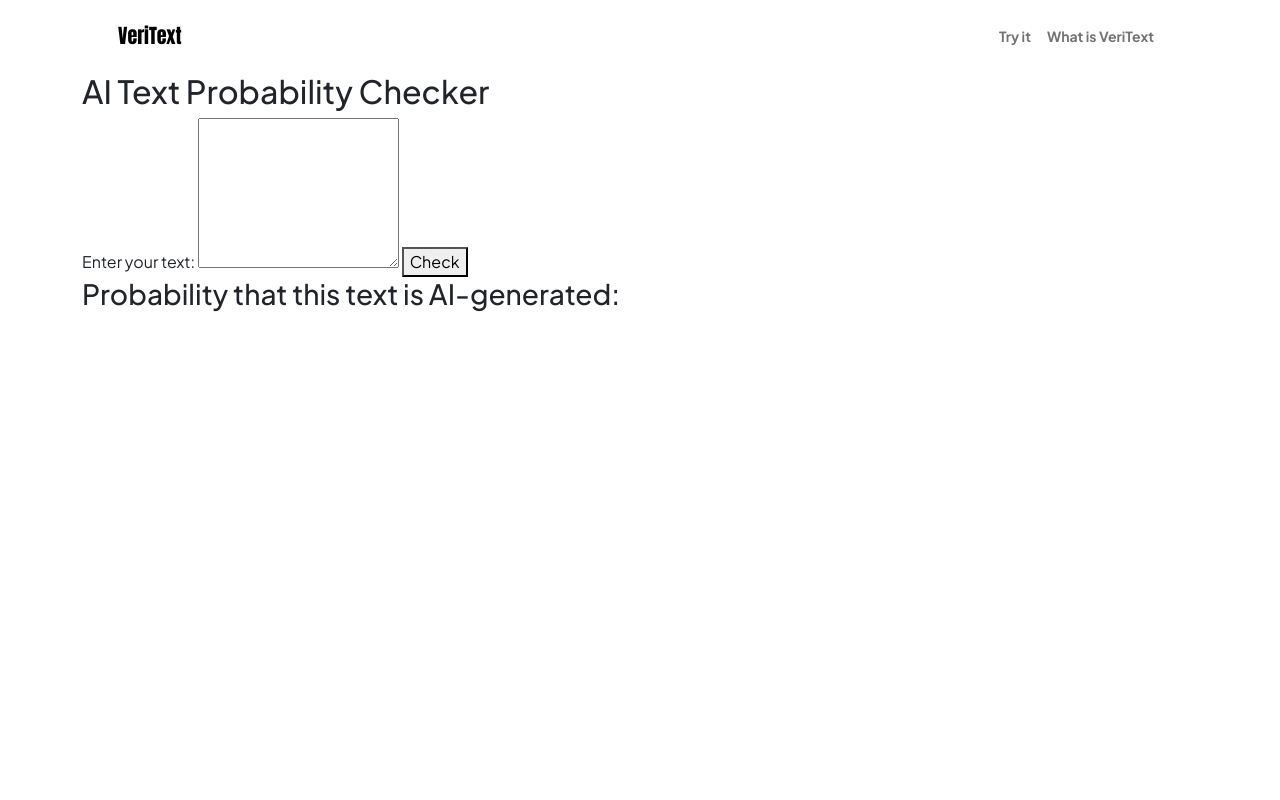
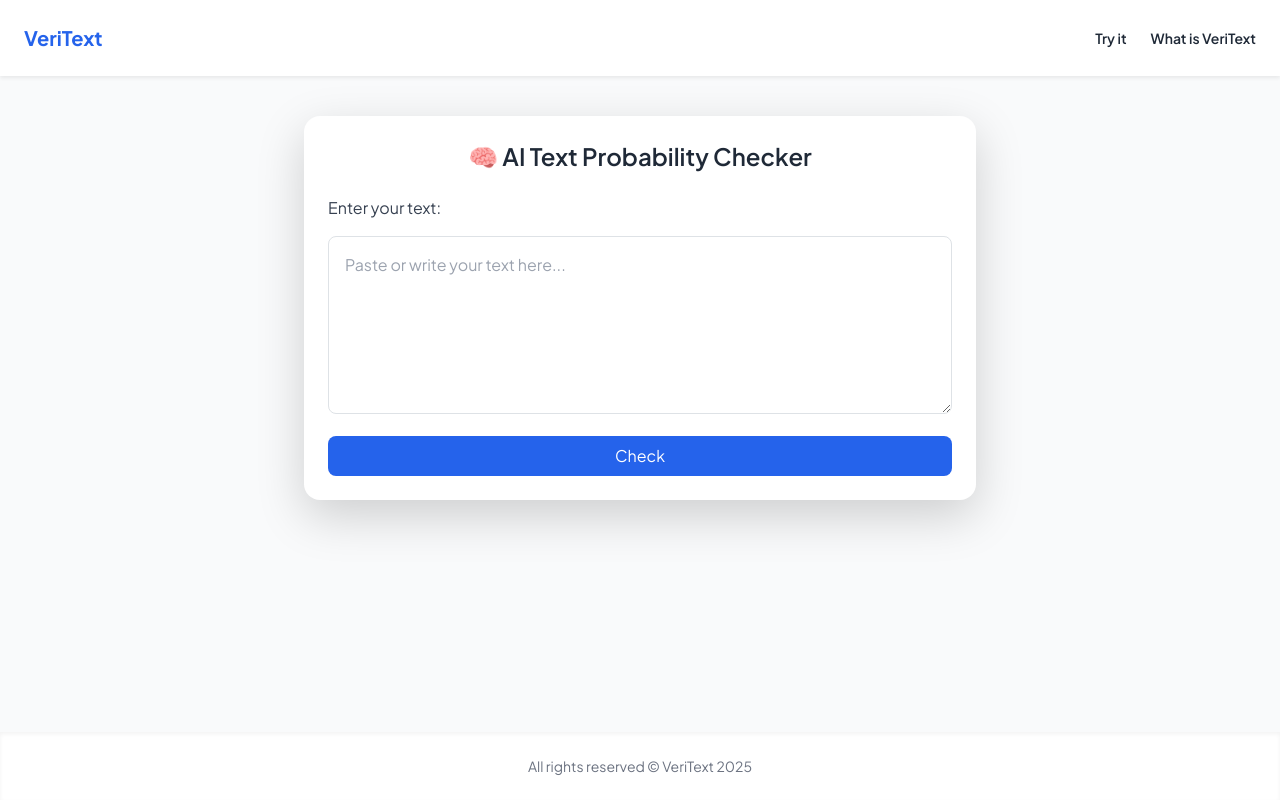
Before and after one commit to salahbdg/VeriText, a Flask app: page /check in a window 1280 px wide. Run offline with Flask 3, Linux system fonts and the light colour scheme; some libraries are stand-ins or nearby versions.

Commit message:
update frontend

```diff
--- a/frontend/routes/checker.py
+++ b/frontend/routes/checker.py
@@ -1,7 +1,19 @@
-from flask import Blueprint, render_template
+from flask import Blueprint, render_template, request, jsonify
 
 checker_bp = Blueprint('checker', __name__)
 
 @checker_bp.route('/check')
 def check():
     return render_template('check.html')
+
+@checker_bp.route('/check_text', methods=['POST'])
+def check_text():
+    data = request.get_json()
+    user_text = data.get('text')
+
+    # You can do actual logic here, but for now we'll simulate a response
+    mock_probability = 72.5  # example value
+
+    return jsonify({
+        'probability': mock_probability
+    })
--- a/frontend/templates/check.html
+++ b/frontend/templates/check.html
@@ -1,17 +1,19 @@
 {% extends "layout.html" %}
 
 {% block main %}
-<!-- CHECK-->
-<div class="container">
-    <h2>AI Text Probability Checker</h2>
-    <form id="textForm">
-        <label for="userText">Enter your text:</label>
-        <textarea id="userText" name="userText" rows="6"></textarea>
-        <button type="submit">Check</button>
+<div class="max-w-2xl mx-auto mt-10 p-6 bg-white rounded-2xl shadow-lg">
+    <h2 class="text-2xl font-semibold mb-6 text-center text-gray-800">🧠 AI Text Probability Checker</h2>
+
+    <form id="textForm" class="space-y-4">
+        <label for="userText" class="block text-gray-700 font-medium">Enter your text:</label>
+        <textarea id="userText" name="userText" rows="6" class="w-full p-3 border border-gray-300 rounded-lg focus:outline-none focus:ring-2 focus:ring-blue-500" placeholder="Paste or write your text here..."></textarea>
+        <div id="error-message" class="text-red-500 mt-2 hidden">Text cannot be empty!</div>
+        <button type="submit" class="w-full bg-blue-600 text-white py-2 px-4 rounded-lg hover:bg-blue-700 transition-all">Check</button>
     </form>
-    <div id="result" class="hidden">
-        <h3>Probability that this text is AI-generated:</h3>
-        <p id="probability"></p>
+
+    <div id="result" class="hidden mt-6 text-center">
+        <h3 class="text-xl font-semibold text-gray-800">Probability this is AI-generated:</h3>
+        <p id="probability" class="text-3xl text-blue-600 font-bold mt-2"></p>
     </div>
 </div>
 
@@ -20,6 +22,20 @@
         event.preventDefault();
 
         const userText = document.getElementById("userText").value;
+
+        // If text is empty, show error message
+        if (userText.trim() === "") {
+            const errorMessage = document.getElementById("error-message");
+            errorMessage.classList.remove("hidden"); // Show the error message
+
+            // Hide the error message after 5 seconds
+            setTimeout(() => {
+                errorMessage.classList.add("hidden");
+            }, 5000);
+            return; // Stop form submission
+        }
+
+        // Proceed with the API call if the text is not empty
         const response = await fetch("/check_text", {
             method: "POST",
             headers: { "Content-Type": "application/json" },
@@ -31,5 +47,4 @@
         document.getElementById("result").classList.remove("hidden");
     });
 </script>
-
 {% endblock %}
--- a/frontend/templates/layout.html
+++ b/frontend/templates/layout.html
@@ -2,72 +2,60 @@
 <html lang="en">
 <head>
     <meta charset="utf-8" />
-        <meta name="viewport" content="width=device-width, initial-scale=1, shrink-to-fit=no" />
-        <meta name="description" content="" />
-        <meta name="author" content="" />
+    <meta name="viewport" content="width=device-width, initial-scale=1" />
     <title>VeriText</title>
-        <!-- Favicon-->
-        <link rel="icon" type="image/x-icon" href="assets/favicon.ico" />
-        <!-- Custom Google font-->
+
+    <!-- Favicon -->
+    <link rel="icon" type="image/x-icon" href="{{ url_for('static', filename='assets/favicon.ico') }}" />
+
+    <!-- Google Fonts -->
     <link rel="preconnect" href="https://fonts.googleapis.com" />
     <link rel="preconnect" href="https://fonts.gstatic.com" crossorigin />
-        <link href="https://fonts.googleapis.com/css2?family=Plus+Jakarta+Sans:wght@100;200;300;400;500;600;700;800;900&amp;display=swap" rel="stylesheet" />
-        <!-- Bootstrap icons-->
-        <link href="https://cdn.jsdelivr.net/npm/bootstrap-icons@1.8.1/font/bootstrap-icons.css" rel="stylesheet" />
-        <!-- Core theme CSS (includes Bootstrap)-->
+    <link href="https://fonts.googleapis.com/css2?family=Plus+Jakarta+Sans:wght@400;600;700&display=swap" rel="stylesheet" />
+
+    <!-- Tailwind CSS CDN -->
+    <script src="https://cdn.tailwindcss.com"></script>
+
+    <!-- Custom CSS/JS -->
     <link rel="stylesheet" href="{{ url_for('static', filename='css/styles.css') }}">
     <script src="{{ url_for('static', filename='js/scripts.js') }}" defer></script>
+
+    <style>
+        body {
+            font-family: 'Plus Jakarta Sans', sans-serif;
+        }
+    </style>
 </head>
-    <body class="d-flex flex-column h-100">
-        <main class="flex-shrink-0">
-            <!-- Navigation-->
-            <nav class="navbar navbar-expand-lg navbar-light bg-white py-3">
-                <div class="container px-5">
-                    <a class="navbar-brand" href="{{url_for('home.home')}}"><span class="fw-bolder text-primary">VeriText</span></a>
-                    <button class="navbar-toggler" type="button" data-bs-toggle="collapse" data-bs-target="#navbarSupportedContent" aria-controls="navbarSupportedContent" aria-expanded="false" aria-label="Toggle navigation"><span class="navbar-toggler-icon"></span></button>
-                    <div class="collapse navbar-collapse" id="navbarSupportedContent">
-                        <ul class="navbar-nav ms-auto mb-2 mb-lg-0 small fw-bolder">
-                            <li class="nav-item"><a class="nav-link" href="{{url_for('checker.check')}}">Try it</a></li>
-                            <li class="nav-item"><a class="nav-link" href="{{url_for('home.what')}}">What is VeriText</a></li>
+<body class="flex flex-col min-h-screen bg-gray-50 text-gray-800">
 
-                        </ul>
+    <main class="flex-grow">
+        <!-- Navbar -->
+        <nav class="bg-white shadow-sm">
+            <div class="max-w-7xl mx-auto px-4 sm:px-6 lg:px-8 py-4 flex justify-between items-center">
+                <a href="{{url_for('home.home')}}" class="text-xl font-bold text-blue-600">VeriText</a>
+                <button class="sm:hidden text-gray-600 focus:outline-none">
+                    <!-- mobile menu icon (optional) -->
+                    <svg class="w-6 h-6" fill="none" stroke="currentColor" stroke-width="2" viewBox="0 0 24 24">
+                        <path stroke-linecap="round" stroke-linejoin="round" d="M4 6h16M4 12h16M4 18h16"/>
+                    </svg>
+                </button>
+                <div class="hidden sm:flex space-x-6 text-sm font-semibold">
+                    <a class="hover:text-blue-600" href="{{url_for('checker.check')}}">Try it</a>
+                    <a class="hover:text-blue-600" href="{{url_for('home.what')}}">What is VeriText</a>
                 </div>
             </div>
         </nav>
-            <!-- Header-->
 
+        <!-- Main Content -->
         {% block main %}{% endblock %}
+    </main>
 
-            <!-- About Section-->
-            <!-- <section class="bg-light py-5">
-                <div class="container px-5">
-                    <div class="row gx-5 justify-content-center">
-                        <div class="col-xxl-8">
-                            <div class="text-center my-5">
-                                <h2 class="display-5 fw-bolder"><span class="text-gradient d-inline">About Me</span></h2>
-                                <p class="lead fw-light mb-4">My name is Start Bootstrap and I help brands grow.</p>
-                                <p class="text-muted">Lorem ipsum dolor sit amet, consectetur adipisicing elit. Fugit dolorum itaque qui unde quisquam consequatur autem. Eveniet quasi nobis aliquid cumque officiis sed rem iure ipsa! Praesentium ratione atque dolorem?</p>
-                                <div class="d-flex justify-content-center fs-2 gap-4">
-                                    <a class="text-gradient" href="#!"><i class="bi bi-twitter"></i></a>
-                                    <a class="text-gradient" href="#!"><i class="bi bi-linkedin"></i></a>
-                                    <a class="text-gradient" href="#!"><i class="bi bi-github"></i></a>
+    <!-- Footer -->
+    <footer class="bg-white py-4 mt-auto shadow-inner">
+        <div class="max-w-7xl mx-auto px-4 text-center text-sm text-gray-500">
+            All rights reserved &copy; VeriText 2025
         </div>
-                            </div>
-                        </div>
-                    </div>
-                </div>
-            </section> -->
-        </main>
-        <!-- Footer-->
-        <!-- <footer class="bg-white py-4 mt-auto">
-            <div class="container px-5">
-                <div class="row align-items-center justify-content-between flex-column flex-sm-row">
-                    <div class="col-auto"><div class="small m-0">All rights reserved &copy; VeriText 2025</div></div>
-                </div>
-            </div>
-        </footer> -->
-        <!-- Bootstrap core JS-->
-        <script src="https://cdn.jsdelivr.net/npm/bootstrap@5.2.3/dist/js/bootstrap.bundle.min.js"></script>
-        <!-- Core theme JS-->
+    </footer>
+
 </body>
 </html>
```
Also changed, not shown: 2 other files. Lines whose indentation alone changed are shown as unchanged.
